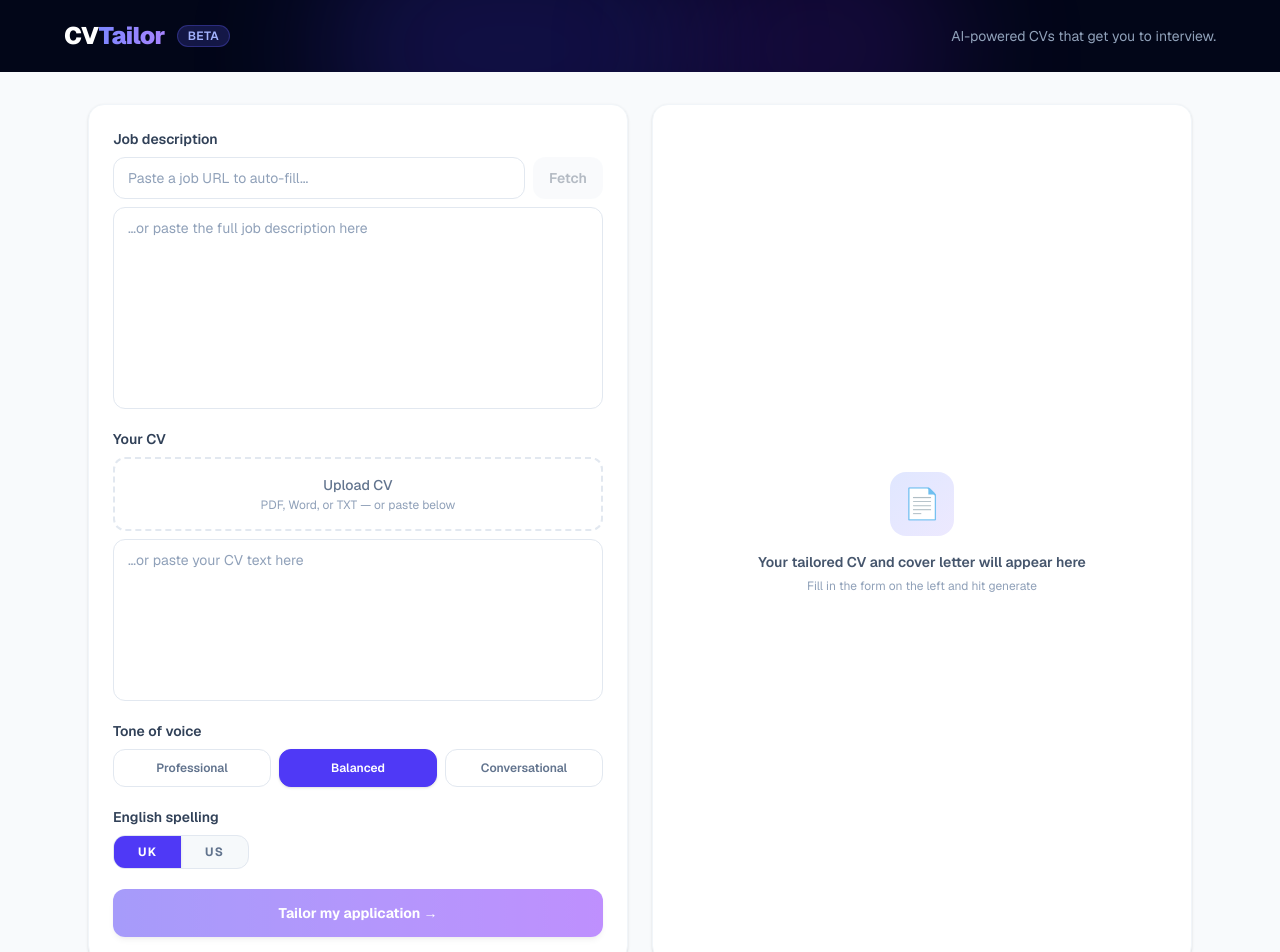
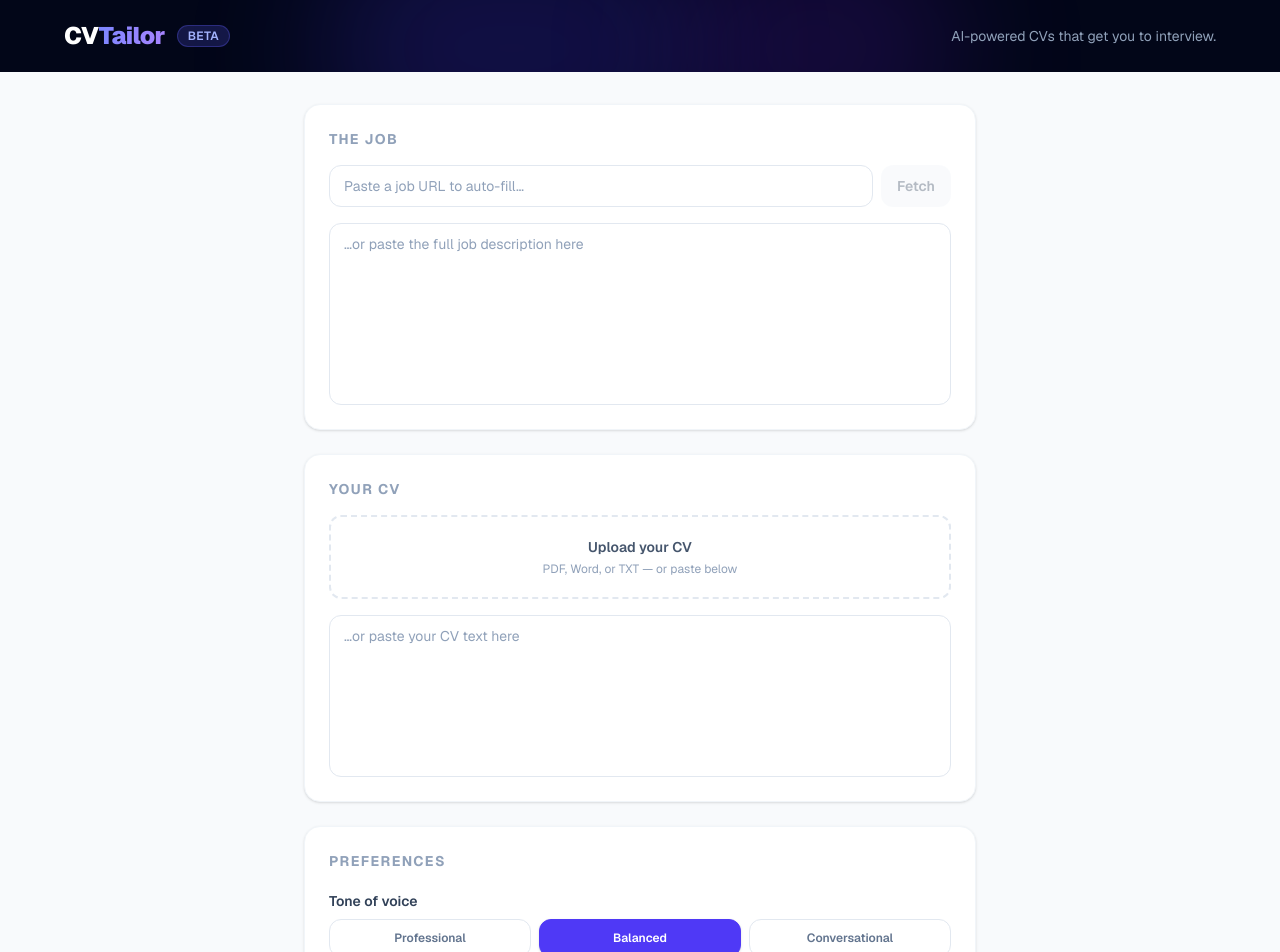
Before and after one commit to chris-hutchings/cv-tailor, a Next.js app: page / in a window 1280 px wide. Shown: the top 952 px of the page. Built offline with nearby package versions, Linux system fonts and the light colour scheme.

Commit message:
Rework to 3-screen flow: input, progress, output

```diff
--- a/components/TailorForm.tsx
+++ b/components/TailorForm.tsx
@@ -2,6 +2,7 @@
 
 import { useState, useRef, useEffect } from 'react'
 
+type Screen = 'input' | 'loading' | 'output'
 type Tab = 'cv' | 'cover-letter'
 type TOV = 'professional' | 'balanced' | 'conversational'
 type EnglishVariant = 'uk' | 'us'
@@ -18,43 +19,46 @@ const PROGRESS_STEPS = [
   'Writing cover letter',
 ]
 
-function ProgressChecklist({ active }: { active: boolean }) {
+const inputClass =
+  'w-full rounded-xl border border-slate-200 bg-white px-3.5 py-2.5 text-sm text-slate-900 placeholder-slate-400 focus:outline-none focus:ring-2 focus:ring-indigo-500 focus:border-transparent transition-shadow'
+
+// ── Progress screen ────────────────────────────────────────────────
+function LoadingScreen() {
   const [currentStep, setCurrentStep] = useState(0)
 
   useEffect(() => {
-    if (!active) {
-      setCurrentStep(0)
-      return
-    }
     setCurrentStep(0)
     const timings = [0, 3000, 8000, 16000]
     const timers = timings.map((delay, i) =>
       setTimeout(() => setCurrentStep(i), delay)
     )
     return () => timers.forEach(clearTimeout)
-  }, [active])
+  }, [])
 
   return (
-    <div className="flex flex-col gap-4">
+    <div className="flex flex-col items-center justify-center min-h-[60vh]">
+      <div className="w-full max-w-sm">
+        <p className="text-xl font-bold text-slate-900 mb-8">Tailoring your application…</p>
+        <div className="flex flex-col gap-5">
           {PROGRESS_STEPS.map((step, i) => {
             const done = i < currentStep
             const inProgress = i === currentStep
             return (
-          <div key={step} className="flex items-center gap-3">
-            <div className="w-6 h-6 flex-shrink-0 flex items-center justify-center">
+              <div key={step} className="flex items-center gap-4">
+                <div className="w-7 h-7 flex-shrink-0 flex items-center justify-center">
                   {done ? (
-                <div className="w-6 h-6 rounded-full bg-emerald-500 flex items-center justify-center">
-                  <svg className="w-3.5 h-3.5 text-white" fill="none" viewBox="0 0 24 24" stroke="currentColor" strokeWidth={3}>
+                    <div className="w-7 h-7 rounded-full bg-emerald-500 flex items-center justify-center">
+                      <svg className="w-4 h-4 text-white" fill="none" viewBox="0 0 24 24" stroke="currentColor" strokeWidth={3}>
                         <path strokeLinecap="round" strokeLinejoin="round" d="M5 13l4 4L19 7" />
                       </svg>
                     </div>
                   ) : inProgress ? (
-                <div className="w-6 h-6 rounded-full border-2 border-indigo-500 border-t-transparent animate-spin" />
+                    <div className="w-7 h-7 rounded-full border-[3px] border-indigo-500 border-t-transparent animate-spin" />
                   ) : (
-                <div className="w-6 h-6 rounded-full border-2 border-slate-200" />
+                    <div className="w-7 h-7 rounded-full border-2 border-slate-200" />
                   )}
                 </div>
-            <span className={`text-sm font-medium ${
+                <span className={`text-base font-medium ${
                   done ? 'text-slate-400 line-through' :
                   inProgress ? 'text-slate-900' :
                   'text-slate-400'
@@ -65,27 +69,136 @@ function ProgressChecklist({ active }: { active: boolean }) {
             )
           })}
         </div>
+        <p className="text-xs text-slate-400 mt-10">This usually takes 15–30 seconds</p>
+      </div>
+    </div>
   )
 }
 
-const inputClass = "w-full rounded-xl border border-slate-200 bg-white px-3.5 py-2.5 text-sm text-slate-900 placeholder-slate-400 focus:outline-none focus:ring-2 focus:ring-indigo-500 focus:border-transparent transition-shadow"
+// ── Output screen ──────────────────────────────────────────────────
+function OutputScreen({
+  result,
+  onStartOver,
+}: {
+  result: GenerateResult
+  onStartOver: () => void
+}) {
+  const [activeTab, setActiveTab] = useState<Tab>('cv')
+  const [copied, setCopied] = useState(false)
+  const [downloadingDocx, setDownloadingDocx] = useState(false)
 
+  const activeText = activeTab === 'cv' ? result.cv : result.coverLetter
+
+  async function handleCopy() {
+    await navigator.clipboard.writeText(activeText)
+    setCopied(true)
+    setTimeout(() => setCopied(false), 2000)
+  }
+
+  async function handleDownloadDocx() {
+    const filename = activeTab === 'cv' ? 'tailored-cv' : 'cover-letter'
+    setDownloadingDocx(true)
+    try {
+      const res = await fetch('/api/download-docx', {
+        method: 'POST',
+        headers: { 'Content-Type': 'application/json' },
+        body: JSON.stringify({ text: activeText, filename }),
+      })
+      if (!res.ok) throw new Error()
+      const blob = await res.blob()
+      const url = URL.createObjectURL(blob)
+      const a = document.createElement('a')
+      a.href = url
+      a.download = `${filename}.docx`
+      a.click()
+      URL.revokeObjectURL(url)
+    } catch {
+      const blob = new Blob([activeText], { type: 'text/plain' })
+      const url = URL.createObjectURL(blob)
+      const a = document.createElement('a')
+      a.href = url
+      a.download = `${filename}.txt`
+      a.click()
+      URL.revokeObjectURL(url)
+    } finally {
+      setDownloadingDocx(false)
+    }
+  }
+
+  return (
+    <div className="w-full max-w-3xl mx-auto">
+      {/* Back button */}
+      <button
+        onClick={onStartOver}
+        className="mb-6 flex items-center gap-1.5 text-sm font-medium text-slate-500 hover:text-slate-800 transition-colors"
+      >
+        <svg className="w-4 h-4" fill="none" viewBox="0 0 24 24" stroke="currentColor" strokeWidth={2}>
+          <path strokeLinecap="round" strokeLinejoin="round" d="M10 19l-7-7m0 0l7-7m-7 7h18" />
+        </svg>
+        New application
+      </button>
+
+      <div className="bg-white rounded-2xl shadow-sm border border-slate-100 overflow-hidden">
+        {/* Tabs */}
+        <div className="flex border-b border-slate-100">
+          {(['cv', 'cover-letter'] as Tab[]).map(tab => (
+            <button
+              key={tab}
+              onClick={() => setActiveTab(tab)}
+              className={`flex-1 px-6 py-4 text-sm font-semibold transition-colors ${
+                activeTab === tab
+                  ? 'text-indigo-600 border-b-2 border-indigo-600 bg-indigo-50/40'
+                  : 'text-slate-400 hover:text-slate-600'
+              }`}
+            >
+              {tab === 'cv' ? 'Tailored CV' : 'Cover Letter'}
+            </button>
+          ))}
+        </div>
+
+        {/* Content */}
+        <div className="p-8">
+          <pre className="text-sm text-slate-800 whitespace-pre-wrap font-sans leading-relaxed">
+            {activeText}
+          </pre>
+        </div>
+
+        {/* Actions */}
+        <div className="border-t border-slate-100 px-8 py-4 flex gap-3 bg-slate-50/60">
+          <button
+            onClick={handleCopy}
+            className="flex-1 rounded-xl border border-slate-200 bg-white px-4 py-2.5 text-sm font-semibold text-slate-600 hover:bg-slate-50 hover:border-slate-300 transition-colors"
+          >
+            {copied ? '✓ Copied' : 'Copy text'}
+          </button>
+          <button
+            onClick={handleDownloadDocx}
+            disabled={downloadingDocx}
+            className="flex-1 rounded-xl bg-gradient-to-r from-indigo-600 to-violet-600 px-4 py-2.5 text-sm font-bold text-white hover:from-indigo-700 hover:to-violet-700 disabled:opacity-50 transition-all shadow-sm"
+          >
+            {downloadingDocx ? 'Preparing…' : 'Download .docx'}
+          </button>
+        </div>
+      </div>
+    </div>
+  )
+}
+
+// ── Input screen ───────────────────────────────────────────────────
 export default function TailorForm() {
+  const [screen, setScreen] = useState<Screen>('input')
+  const [result, setResult] = useState<GenerateResult | null>(null)
+
   const [jobUrl, setJobUrl] = useState('')
   const [jobDescription, setJobDescription] = useState('')
   const [fetchingUrl, setFetchingUrl] = useState(false)
   const [urlError, setUrlError] = useState('')
   const [cvText, setCvText] = useState('')
   const [cvFileName, setCvFileName] = useState('')
-  const [loading, setLoading] = useState(false)
   const [parsing, setParsing] = useState(false)
-  const [result, setResult] = useState<GenerateResult | null>(null)
   const [error, setError] = useState('')
-  const [activeTab, setActiveTab] = useState<Tab>('cv')
-  const [copied, setCopied] = useState<Tab | null>(null)
   const [tov, setTov] = useState<TOV>('balanced')
   const [englishVariant, setEnglishVariant] = useState<EnglishVariant>('uk')
-  const [downloadingDocx, setDownloadingDocx] = useState(false)
   const fileInputRef = useRef<HTMLInputElement>(null)
 
   async function handleFetchUrl() {
@@ -136,9 +249,9 @@ export default function TailorForm() {
       setError('Please provide both a job description and your CV.')
       return
     }
-    setLoading(true)
     setError('')
-    setResult(null)
+    setScreen('loading')
+
     try {
       const res = await fetch('/api/generate', {
         method: 'POST',
@@ -148,73 +261,40 @@ export default function TailorForm() {
       const data = await res.json()
       if (!res.ok) throw new Error(data.error || 'Generation failed')
       setResult(data)
-      setActiveTab('cv')
+      setScreen('output')
     } catch (err) {
       setError(err instanceof Error ? err.message : 'Something went wrong')
-    } finally {
-      setLoading(false)
+      setScreen('input')
     }
   }
 
-  async function handleCopy(tab: Tab) {
-    const text = tab === 'cv' ? result?.cv : result?.coverLetter
-    if (!text) return
-    await navigator.clipboard.writeText(text)
-    setCopied(tab)
-    setTimeout(() => setCopied(null), 2000)
+  if (screen === 'loading') return <LoadingScreen />
+
+  if (screen === 'output' && result) {
+    return (
+      <OutputScreen
+        result={result}
+        onStartOver={() => { setScreen('input'); setResult(null) }}
+      />
+    )
   }
 
-  async function handleDownloadDocx(tab: Tab) {
-    const text = tab === 'cv' ? result?.cv : result?.coverLetter
-    if (!text) return
-    const filename = tab === 'cv' ? 'tailored-cv' : 'cover-letter'
-    setDownloadingDocx(true)
-    try {
-      const res = await fetch('/api/download-docx', {
-        method: 'POST',
-        headers: { 'Content-Type': 'application/json' },
-        body: JSON.stringify({ text, filename }),
-      })
-      if (!res.ok) throw new Error('Failed to generate document')
-      const blob = await res.blob()
-      const url = URL.createObjectURL(blob)
-      const a = document.createElement('a')
-      a.href = url
-      a.download = `${filename}.docx`
-      a.click()
-      URL.revokeObjectURL(url)
-    } catch {
-      const blob = new Blob([text], { type: 'text/plain' })
-      const url = URL.createObjectURL(blob)
-      const a = document.createElement('a')
-      a.href = url
-      a.download = `${filename}.txt`
-      a.click()
-      URL.revokeObjectURL(url)
-    } finally {
-      setDownloadingDocx(false)
-    }
-  }
+  // ── Input screen ──
+  return (
+    <div className="w-full max-w-2xl mx-auto">
+      <form onSubmit={handleSubmit} className="flex flex-col gap-6">
 
-  return (
-    <div className="grid grid-cols-1 lg:grid-cols-2 gap-6">
+        {/* Section: The job */}
+        <div className="bg-white rounded-2xl shadow-sm border border-slate-100 p-6 flex flex-col gap-4">
+          <h2 className="text-sm font-bold text-slate-400 uppercase tracking-widest">The job</h2>
 
-      {/* ── Input panel ── */}
-      <form onSubmit={handleSubmit} className="flex flex-col gap-4">
-        <div className="bg-white rounded-2xl shadow-sm border border-slate-100 p-6 flex flex-col gap-5">
-
-          {/* Job description */}
-          <div className="flex flex-col gap-2">
-            <label className="text-sm font-semibold text-slate-700">Job description</label>
-
-            {/* URL row */}
           <div className="flex gap-2">
             <input
               type="url"
               value={jobUrl}
               onChange={e => { setJobUrl(e.target.value); setUrlError('') }}
               onKeyDown={e => e.key === 'Enter' && (e.preventDefault(), handleFetchUrl())}
-                placeholder="Paste a job URL to auto-fill..."
+              placeholder="Paste a job URL to auto-fill…"
               className={inputClass}
             />
             <button
@@ -228,7 +308,7 @@ export default function TailorForm() {
           </div>
 
           {urlError && (
-              <p className="text-xs text-amber-700 bg-amber-50 border border-amber-200 rounded-lg px-3 py-2">
+            <p className="text-xs text-amber-700 bg-amber-50 border border-amber-200 rounded-xl px-4 py-2.5">
               {urlError}
             </p>
           )}
@@ -237,18 +317,18 @@ export default function TailorForm() {
             value={jobDescription}
             onChange={e => setJobDescription(e.target.value)}
             placeholder="…or paste the full job description here"
-              rows={9}
+            rows={8}
             className={inputClass + ' resize-none'}
           />
         </div>
 
-          {/* CV upload */}
-          <div className="flex flex-col gap-2">
-            <label className="text-sm font-semibold text-slate-700">Your CV</label>
+        {/* Section: Your CV */}
+        <div className="bg-white rounded-2xl shadow-sm border border-slate-100 p-6 flex flex-col gap-4">
+          <h2 className="text-sm font-bold text-slate-400 uppercase tracking-widest">Your CV</h2>
 
           <div
             onClick={() => fileInputRef.current?.click()}
-              className="cursor-pointer rounded-xl border-2 border-dashed border-slate-200 px-4 py-4 text-center hover:border-indigo-400 hover:bg-indigo-50/50 transition-colors"
+            className="cursor-pointer rounded-xl border-2 border-dashed border-slate-200 px-6 py-5 text-center hover:border-indigo-400 hover:bg-indigo-50/40 transition-colors"
           >
             <input
               ref={fileInputRef}
@@ -258,13 +338,13 @@ export default function TailorForm() {
               className="hidden"
             />
             {parsing ? (
-                <p className="text-sm text-indigo-600 font-medium">Parsing file…</p>
+              <p className="text-sm text-indigo-600 font-semibold">Parsing file…</p>
             ) : cvFileName ? (
               <p className="text-sm text-emerald-600 font-semibold">✓ {cvFileName}</p>
             ) : (
               <>
-                  <p className="text-sm text-slate-500 font-medium">Upload CV</p>
-                  <p className="text-xs text-slate-400 mt-0.5">PDF, Word, or TXT — or paste below</p>
+                <p className="text-sm font-semibold text-slate-600">Upload your CV</p>
+                <p className="text-xs text-slate-400 mt-1">PDF, Word, or TXT — or paste below</p>
               </>
             )}
           </div>
@@ -278,7 +358,10 @@ export default function TailorForm() {
           />
         </div>
 
-          {/* TOV selector */}
+        {/* Section: Preferences */}
+        <div className="bg-white rounded-2xl shadow-sm border border-slate-100 p-6 flex flex-col gap-5">
+          <h2 className="text-sm font-bold text-slate-400 uppercase tracking-widest">Preferences</h2>
+
           <div className="flex flex-col gap-2">
             <label className="text-sm font-semibold text-slate-700">Tone of voice</label>
             <div className="grid grid-cols-3 gap-2">
@@ -299,18 +382,17 @@ export default function TailorForm() {
             </div>
           </div>
 
-          {/* UK / US toggle */}
           <div className="flex flex-col gap-2">
             <label className="text-sm font-semibold text-slate-700">English spelling</label>
-            <div className="flex rounded-xl border border-slate-200 overflow-hidden w-fit bg-slate-100/60">
+            <div className="flex rounded-xl border border-slate-200 overflow-hidden w-fit bg-slate-50">
               {(['uk', 'us'] as EnglishVariant[]).map(variant => (
                 <button
                   key={variant}
                   type="button"
                   onClick={() => setEnglishVariant(variant)}
-                  className={`px-6 py-2 text-xs font-bold uppercase tracking-widest transition-all ${
+                  className={`px-6 py-2.5 text-xs font-bold uppercase tracking-widest transition-all ${
                     englishVariant === variant
-                      ? 'bg-indigo-600 text-white shadow-sm'
+                      ? 'bg-indigo-600 text-white'
                       : 'text-slate-500 hover:text-slate-700'
                   }`}
                 >
@@ -319,86 +401,20 @@ export default function TailorForm() {
               ))}
             </div>
           </div>
+        </div>
 
         {error && (
-            <p className="text-sm text-red-600 bg-red-50 border border-red-100 rounded-xl px-4 py-2.5">{error}</p>
+          <p className="text-sm text-red-600 bg-red-50 border border-red-100 rounded-xl px-4 py-3">{error}</p>
         )}
 
         <button
           type="submit"
-            disabled={loading || parsing || !jobDescription.trim() || !cvText.trim()}
-            className="w-full rounded-xl bg-gradient-to-r from-indigo-600 to-violet-600 px-4 py-3.5 text-sm font-bold text-white hover:from-indigo-700 hover:to-violet-700 disabled:opacity-50 disabled:cursor-not-allowed transition-all shadow-md hover:shadow-lg"
+          disabled={parsing || !jobDescription.trim() || !cvText.trim()}
+          className="w-full rounded-xl bg-gradient-to-r from-indigo-600 to-violet-600 px-4 py-4 text-base font-bold text-white hover:from-indigo-700 hover:to-violet-700 disabled:opacity-50 disabled:cursor-not-allowed transition-all shadow-md hover:shadow-lg"
         >
-            {loading ? 'Generating…' : 'Tailor my application →'}
+          Tailor my application →
         </button>
-        </div>
       </form>
-
-      {/* ── Output panel ── */}
-      <div className="bg-white rounded-2xl shadow-sm border border-slate-100 overflow-hidden flex flex-col">
-        {result ? (
-          <>
-            {/* Tabs */}
-            <div className="flex border-b border-slate-100">
-              {(['cv', 'cover-letter'] as Tab[]).map(tab => (
-                <button
-                  key={tab}
-                  onClick={() => setActiveTab(tab)}
-                  className={`flex-1 px-4 py-3.5 text-sm font-semibold transition-colors ${
-                    activeTab === tab
-                      ? 'text-indigo-600 border-b-2 border-indigo-600 bg-indigo-50/40'
-                      : 'text-slate-400 hover:text-slate-600'
-                  }`}
-                >
-                  {tab === 'cv' ? 'Tailored CV' : 'Cover Letter'}
-                </button>
-              ))}
-            </div>
-
-            {/* Content */}
-            <div className="flex-1 overflow-auto p-6">
-              <pre className="text-sm text-slate-800 whitespace-pre-wrap font-sans leading-relaxed">
-                {activeTab === 'cv' ? result.cv : result.coverLetter}
-              </pre>
-            </div>
-
-            {/* Action bar */}
-            <div className="border-t border-slate-100 px-6 py-3.5 flex gap-3 bg-slate-50/60">
-              <button
-                onClick={() => handleCopy(activeTab)}
-                className="flex-1 rounded-xl border border-slate-200 bg-white px-3 py-2.5 text-xs font-semibold text-slate-600 hover:bg-slate-50 hover:border-slate-300 transition-colors"
-              >
-                {copied === activeTab ? '✓ Copied' : 'Copy text'}
-              </button>
-              <button
-                onClick={() => handleDownloadDocx(activeTab)}
-                disabled={downloadingDocx}
-                className="flex-1 rounded-xl bg-gradient-to-r from-indigo-600 to-violet-600 px-3 py-2.5 text-xs font-bold text-white hover:from-indigo-700 hover:to-violet-700 disabled:opacity-50 transition-all shadow-sm"
-              >
-                {downloadingDocx ? 'Preparing…' : 'Download .docx'}
-              </button>
-            </div>
-          </>
-        ) : (
-          <div className="flex-1 flex flex-col items-center justify-center p-10 text-center">
-            {loading ? (
-              <div className="w-full max-w-xs text-left">
-                <p className="text-sm font-bold text-slate-800 mb-6">Tailoring your application…</p>
-                <ProgressChecklist active={loading} />
-                <p className="text-xs text-slate-400 mt-6">This takes about 15–30 seconds</p>
-              </div>
-            ) : (
-              <>
-                <div className="w-16 h-16 rounded-2xl bg-gradient-to-br from-indigo-100 to-violet-100 flex items-center justify-center mb-4 text-3xl">
-                  📄
-                </div>
-                <p className="text-sm font-semibold text-slate-600">Your tailored CV and cover letter will appear here</p>
-                <p className="text-xs text-slate-400 mt-1.5">Fill in the form on the left and hit generate</p>
-              </>
-            )}
-          </div>
-        )}
-      </div>
     </div>
   )
 }
```
Lines whose indentation alone changed are shown as unchanged.
